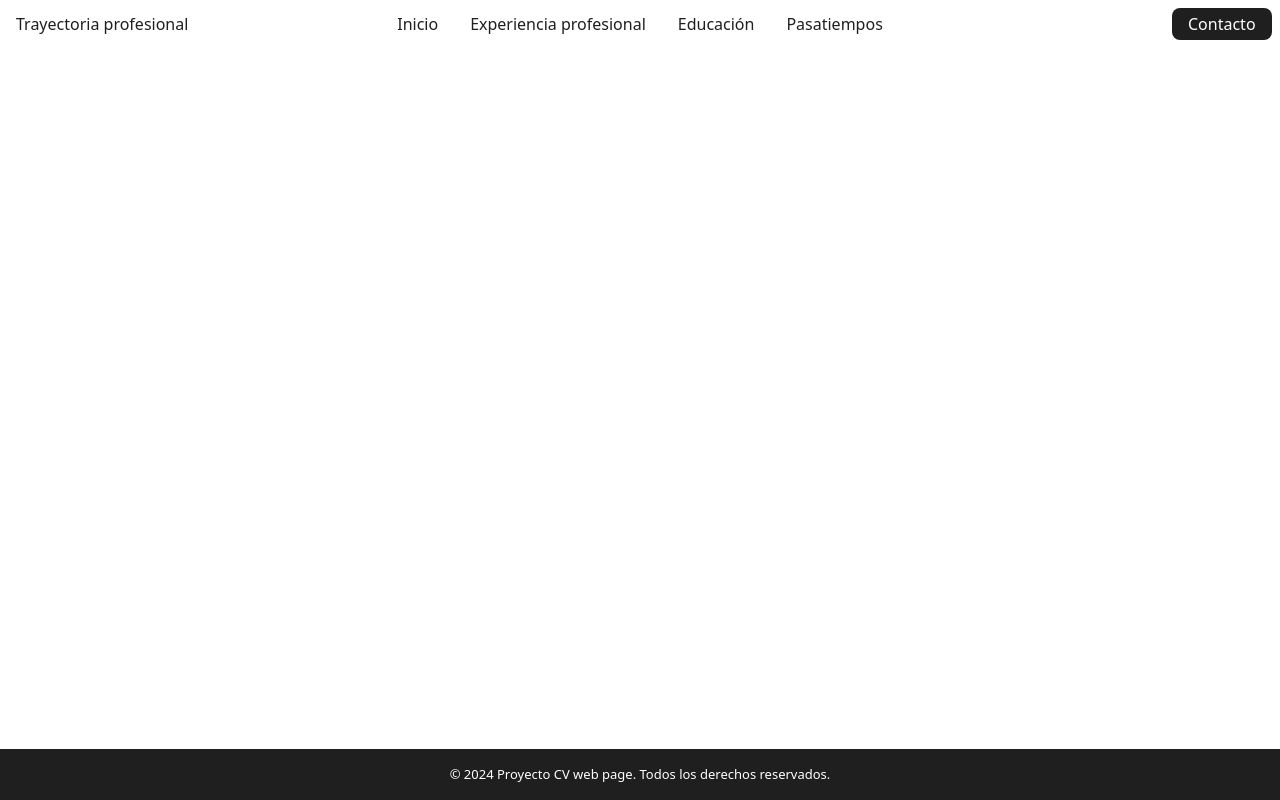
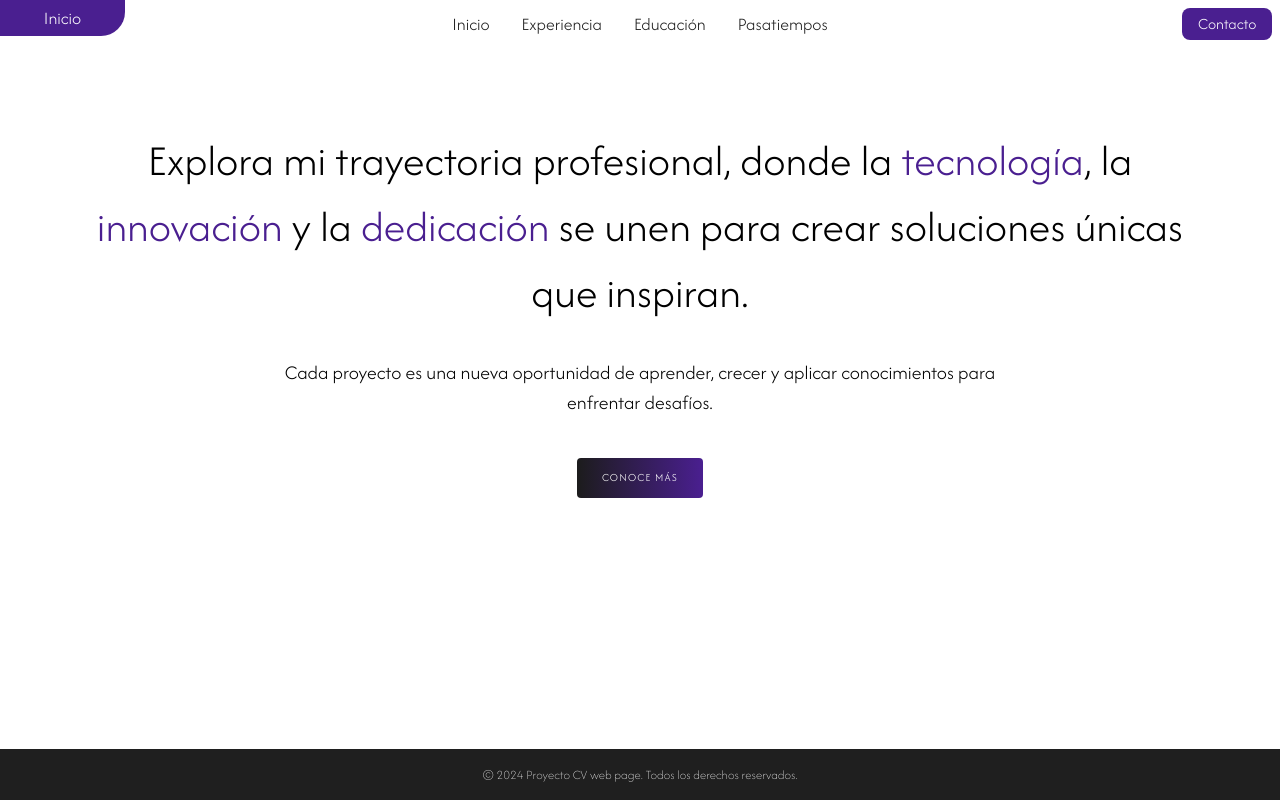
Before and after one commit to AValRS/cv-web-page-aws, a SvelteKit app: page / in a window 1280 px wide. Built offline with nearby package versions, Linux system fonts and the light colour scheme.

Commit message:
Cambios en header y creación de inicio

```diff
--- a/src/lib/Header.svelte
+++ b/src/lib/Header.svelte
@@ -15,17 +15,19 @@
     }
 </script>
 
-<header class="header flex items-center justify-between h-12 font-light">
-    <div class="w-1/5 flex items-center">
-        {#if animate}
-            <h1 class="px-4" transition:fade={{ duration: 300 }}>{title}</h1>
-        {/if}
+<header class="header flex items-center justify-between h-12">
+    <div class="w-1/5 h-full">
+        <div class="custom-shape flex items-center justify-center">
+            {#if animate}
+                <h1 class="px-4 " transition:fade={{ duration: 300 }}>{title}</h1>
+            {/if}
+        </div>
     </div>
     <nav class="flex h-full w-3/5 justify-center">
-        <a class="button px-4" href="/">Inicio</a>
-        <a class="button px-4" href="/experience">Experiencia profesional</a>
+        <a class="left-c button px-4" href="/">Inicio</a>
+        <a class="button px-4" href="/experience">Experiencia</a>
         <a class="button px-4" href="/academic">Educación</a>
-        <a class="button px-4" href="/hobbies">Pasatiempos</a>
+        <a class="right-c button px-4" href="/hobbies">Pasatiempos</a>
     </nav>
     <div class="flex h-full w-1/5 justify-end">
         <a class="contact-button px-4 transition-transform transform hover:scale-105 will-change-transform" href="/contact">Contacto</a>
@@ -37,17 +39,33 @@
 .header{
     background-color: white;
     color: #1f1f1f;
+    font-weight: 300;
+    font-size: 1.125rem;
+}
+.custom-shape {
+    background-color: #4a1f90;
+    border-radius: 0 0 1.5rem 0;
+    color: white;
+    width: 7.8125rem;
+    min-height: 75%;
+}
+
+.left-c{
+    border-radius: 0 0 0 1rem;
+}
+
+.right-c{
+    border-radius: 0 0 1rem;
 }
 
 .button{
     display: flex;
     align-items: center;
     justify-content: center;
-    font-size: 1rem;
 }
 
 .button:hover{
-    background-color: #d2e6ff;
+    background-color: #e6d2ff;
     transition: 0.8s;
 }
 
@@ -57,12 +75,12 @@
     display: flex;
     align-items: center;
     justify-content: center;
-    background-color: #1f1f1f;
+    background-color: #4a1f90;
     color: white;
     font-size: 1rem;
 }
 .contact-button:hover{
-    background-color: #3a3a3a;
+    background-color: #2f1756;
     transition: 0.4s;
 }
 </style>
--- a/src/routes/+layout.svelte
+++ b/src/routes/+layout.svelte
@@ -4,7 +4,7 @@
     import Header from '../lib/Header.svelte';
     import Footer from '../lib/Footer.svelte';
 
-    $: title = $page.data?.title || 'Trayectoria profesional';
+    $: title = $page.data?.title || 'Inicio';
 </script>
 
 <div class="container-pers">
@@ -22,6 +22,7 @@
         display: flex;
         flex-direction: column;
         min-height: 100vh;
+        font-family: 'AfacadFlux';
     }
 
     .main{
--- a/src/routes/+page.svelte
+++ b/src/routes/+page.svelte
@@ -1,3 +1,66 @@
-<div>
+<script>
+    import { fade } from 'svelte/transition';
+    let visible = false;
+    setTimeout(() => {
+        visible = true;
+    }, 500);
+</script>
+<div class="text-center mx-20 2xl:mx-40">
+    {#if visible}
+        <h1 class="main-text mt-20 2xl:mt-48" transition:fade={{duration:500}}>
+            Explora mi trayectoria profesional, donde la
+            <span class="colored-text">tecnología</span>, la
+            <span class="colored-text">innovación</span> y la
+            <span class="colored-text">dedicación</span>
+            se unen para crear soluciones únicas que inspiran.
+        </h1>
+        <h4 class="secondary-text mt-8 mx-48 2xl:mx-64" transition:fade={{duration:500}}>
+            Cada proyecto es una nueva oportunidad de aprender, crecer y
+            aplicar conocimientos para enfrentar desafíos.
+        </h4>
+        <a href="/experience">
+            <button class="mt-10 more-button" transition:fade={{duration:500}}>
+                Conoce más
+            </button>
+        </a>
+    {/if}
+</div>
 
-</div>
+<style>
+.main-text{
+    font-weight: 300;
+    font-size: 44px;
+}
+.secondary-text{
+    font-weight: 300;
+    font-size: 20px;
+}
+
+.colored-text{
+    color: #4a1f90;
+}
+
+.more-button {
+    border-radius: .25rem;
+    text-transform: uppercase;
+    font-style: normal;
+    font-weight: 300;
+    padding-left: 25px;
+    padding-right: 25px;
+    color: #fff;
+    height: 40px;
+    font-size: 0.7rem;
+    line-height: 14px;
+    letter-spacing: 1.2px;
+    transition: .2s .1s;
+    background-image: linear-gradient(90deg,#1c1c1c,#4a1f90);
+    overflow: hidden;
+}
+
+.more-button:hover {
+    cursor: pointer;
+    transition: all .3s ease-in;
+    padding-right: 30px;
+    padding-left: 30px;
+}
+</style>
--- a/src/routes/experience/+page.js
+++ b/src/routes/experience/+page.js
@@ -1,5 +1,5 @@
 export function load() {
     return {
-        title: 'Experiencia Profesional'
+        title: 'Experiencia'
     };
 }
```
